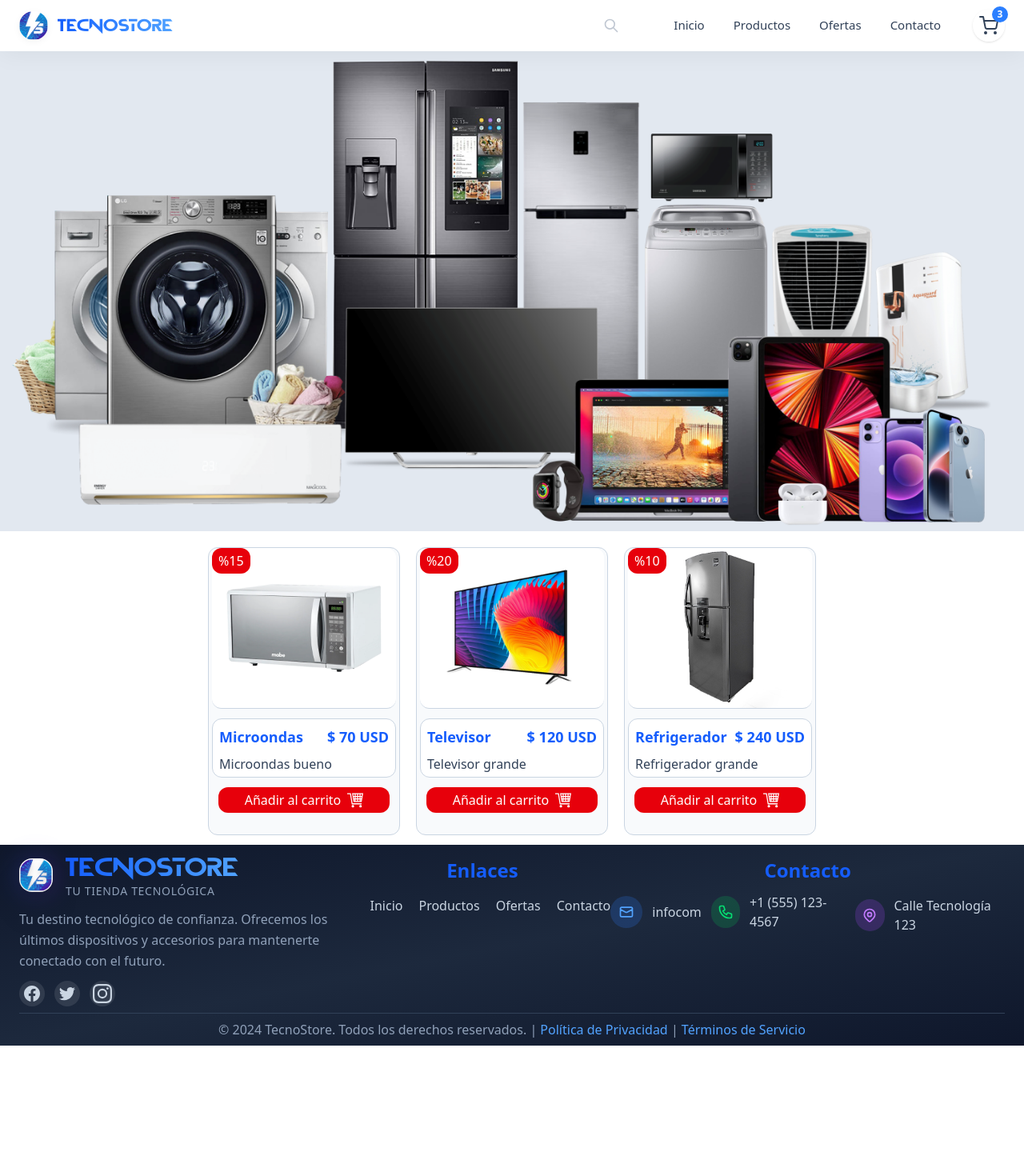
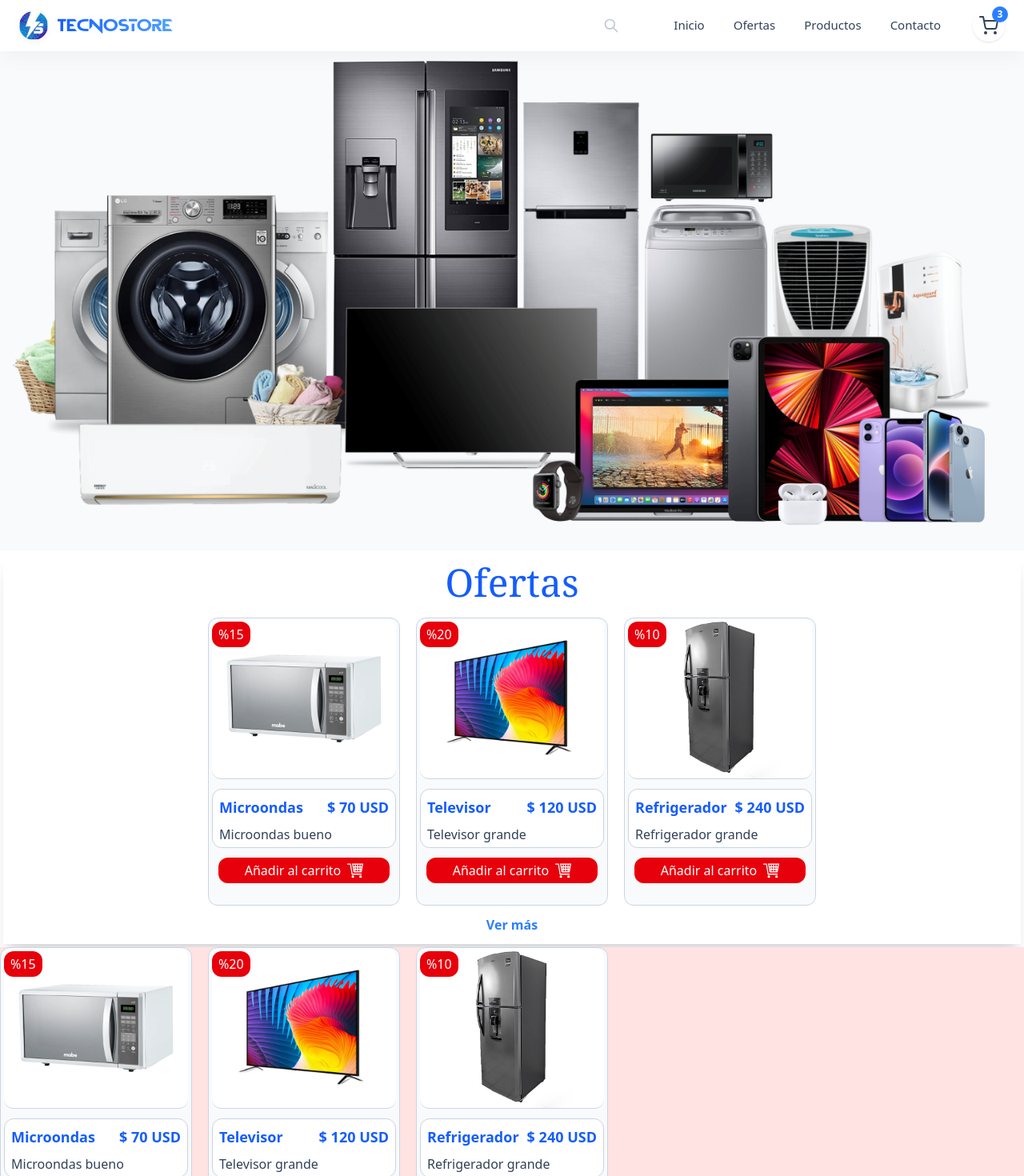
Before and after one commit to albesroger/Technology_Store, an Angular app in the folder frontend/: page / in a window 1280 px wide. Shown: the top 1470 px of the page at 80% size. Before the commit the page ends 1307 px from the top, so only its background shows below. Built offline with nearby package versions, Linux system fonts and the light colour scheme.

Commit message:
footer y home

```diff
--- a/frontend/src/app/components/home/hero/home.component.html
+++ b/frontend/src/app/components/home/hero/home.component.html
@@ -1,8 +1,26 @@
-<div class="w-full flex justify-center">
-  <div class="w-full h-150 bg-slate-200 flex justify-center">
-    <img src="assets/w4.png" alt="" class="w-350 h-150" />
+<div class="max-w-full flex justify-center">
+  <div class="w-full h-156 bg-slate-50 flex justify-center">
+    <img src="assets/w4.png" alt="" class="w-350 h-150 rounded-xl" />
   </div>
 </div>
-<div class="m-3 flex flex-row gap-5 mt-5 justify-center">
-  <app-tarjeta></app-tarjeta>
-</div>
+<section class="shadow-xl m-1 pb-3" id="ofertas">
+  <div class="flex justify-center pt-3">
+    <h3 class="text-5xl text-blue-600 font-serif">Ofertas</h3>
+  </div>
+
+  <div class="m-3 flex gap-5 mt-5 justify-center">
+    <app-tarjeta></app-tarjeta>
+  </div>
+
+  <div class="w-full flex justify-center">
+    <a
+      href=""
+      class="text-blue-500 font-semibold text-md hover:scale-110 hover:border-b-2 transition-transform duration-300"
+      >Ver más</a
+    >
+  </div>
+</section>
+
+<section id="product">
+  <app-product-section></app-product-section>
+</section>
--- a/frontend/src/app/components/home/hero/home.component.ts
+++ b/frontend/src/app/components/home/hero/home.component.ts
@@ -1,9 +1,10 @@
 import { Component } from '@angular/core';
 import { TarjetaComponent } from "@components/tarjeta/tarjeta.component";
+import { ProductSectionComponent } from "@components/productSection/productSection.component";
 
 @Component({
   selector: 'home',
-  imports: [TarjetaComponent],
+  imports: [TarjetaComponent, ProductSectionComponent],
   templateUrl: './home.component.html',
 })
 export class HomeComponent {}
--- a/frontend/src/app/components/layout/footer/footer.component.html
+++ b/frontend/src/app/components/layout/footer/footer.component.html
@@ -1,17 +1,17 @@
 <div
-  class="bg-gradient-to-br from-slate-900 via-slate-800 to-slate-900 text-white py-2 px-6"
+  class="bg-gradient-to-br from-slate-900 via-slate-800 to-slate-900 text-white py-2"
 >
-  <div class="w-full mx-auto ">
-    <div class="flex justify-around mb-2">
+  <div class="w-full mx-auto">
+    <div class="flex space-x-75 mb-2 justify-center">
       <!-- Logo y Información -->
-      <div class="md:col-span-2 space-y-3">
+      <div class="md:col-span-2 w-75 space-y-3">
         <div class="flex items-center space-x-4">
           <div class="relative group">
             <div
               class="absolute inset-0 bg-gradient-to-r from-blue-600 to-purple-600 rounded-2xl blur-lg opacity-25 group-hover:opacity-40 transition-opacity duration-500"
             ></div>
             <div
-              class="relative   bg-white backdrop-blur-sm rounded-2xl border border-white/20 shadow-2xl hover:shadow-purple-500/20 transition-all duration-500"
+              class="relative bg-white backdrop-blur-sm rounded-2xl border border-white/20 shadow-2xl hover:shadow-purple-500/20 transition-all duration-500"
             >
               <img
                 src="assets/logoPrinc.png"
@@ -95,7 +95,7 @@
       <!-- Enlaces rápidos -->
       <div class="space-y-3 mt-2 flex flex-col items-center">
         <h3 class="text-2xl font-bold text-blue-600 pb-1">Enlaces</h3>
-        <ul class="space-y-2 flex flex-col xl:flex-row">
+        <ul class="space-y-2 flex flex-col 2xl:flex-row">
           <li>
             <a
               href="#"
@@ -146,7 +146,9 @@
       <!-- Contacto -->
       <div class="space-y-2 mt-2 flex flex-col items-center">
         <h3 class="text-2xl font-bold text-blue-600 pb-1">Contacto</h3>
-        <div class="space-y-2 text-slate-300 md:flex-col xl:flex-row xl:gap-3 flex">
+        <div
+          class="space-y-2 text-slate-300 md:flex-col 2xl:flex-row xl:gap-3 flex"
+        >
           <div class="flex items-center space-x-3">
             <div
               class="w-10 h-10 bg-blue-500/20 rounded-full flex items-center justify-center"
--- a/frontend/src/app/components/layout/nav_bar/nav_bar.component.html
+++ b/frontend/src/app/components/layout/nav_bar/nav_bar.component.html
@@ -12,16 +12,17 @@
     <img
       src="assets/logoPrinc.png"
       alt="logo"
-      class="h-9 w-9 mr-3 bg-white  rounded-full backdrop-blur-sm"
+      class="h-9 w-9 mr-3 bg-white rounded-full backdrop-blur-sm"
       style="box-shadow: 0 2px 10px rgba(0, 0, 0, 0.05)"
     />
-    <p class="font-hunter text-2xl bg-gradient-to-r from-blue-600 to-blue-400 bg-clip-text text-transparent">
+    <p
+      class="font-hunter text-2xl bg-gradient-to-r from-blue-600 to-blue-400 bg-clip-text text-transparent"
+    >
       TecnoStore
     </p>
   </div>
 
   <div class="relative flex h-16 items-center justify-between gap-6">
-
     <!--Search bar-->
     <div class="hidden md:block">
       <form action="" class="relative w-max">
@@ -55,35 +56,46 @@
           class="relative px-4 h-full flex items-center text-slate-700 hover:text-blue-600 font-medium text-[15px] transition-colors group"
         >
           <span class="relative z-10">Inicio</span>
-          <span class="absolute bottom-0 left-0 right-0 h-0.5 bg-blue-500 scale-x-0 group-hover:scale-x-100 transition-transform duration-300"></span>
+          <span
+            class="absolute bottom-0 left-0 right-0 h-0.5 bg-blue-500 scale-x-0 group-hover:scale-x-100 transition-transform duration-300"
+          ></span>
+        </a>
+
+        <a
+          href="#"
+          class="relative px-4 h-full flex items-center text-slate-700 hover:text-blue-600 font-medium text-[15px] transition-colors group"
+        >
+          <span class="relative z-10">Ofertas</span>
+          <span
+            class="absolute bottom-0 left-0 right-0 h-0.5 bg-blue-500 scale-x-0 group-hover:scale-x-100 transition-transform duration-300"
+          ></span>
         </a>
         <a
           href="#"
           class="relative px-4 h-full flex items-center text-slate-700 hover:text-blue-600 font-medium text-[15px] transition-colors group"
         >
           <span class="relative z-10">Productos</span>
-          <span class="absolute bottom-0 left-0 right-0 h-0.5 bg-blue-500 scale-x-0 group-hover:scale-x-100 transition-transform duration-300"></span>
-        </a>
-        <a
-          href="#"
-          class="relative px-4 h-full flex items-center text-slate-700 hover:text-blue-600 font-medium text-[15px] transition-colors group"
-        >
-          <span class="relative z-10">Ofertas</span>
-          <span class="absolute bottom-0 left-0 right-0 h-0.5 bg-blue-500 scale-x-0 group-hover:scale-x-100 transition-transform duration-300"></span>
+          <span
+            class="absolute bottom-0 left-0 right-0 h-0.5 bg-blue-500 scale-x-0 group-hover:scale-x-100 transition-transform duration-300"
+          ></span>
         </a>
         <a
           href="#"
           class="relative px-4 h-full flex items-center text-slate-700 hover:text-blue-600 font-medium text-[15px] transition-colors group"
         >
           <span class="relative z-10">Contacto</span>
-          <span class="absolute bottom-0 left-0 right-0 h-0.5 bg-blue-500 scale-x-0 group-hover:scale-x-100 transition-transform duration-300"></span>
+          <span
+            class="absolute bottom-0 left-0 right-0 h-0.5 bg-blue-500 scale-x-0 group-hover:scale-x-100 transition-transform duration-300"
+          ></span>
         </a>
       </div>
     </div>
 
     <!-- Car Icon -->
     <div class="relative group">
-      <button class="p-2 rounded-full bg-white/80 hover:bg-white transition-all duration-200 shadow-sm hover:shadow-md">
+      <button
+        class="p-2 rounded-full bg-white/80 hover:bg-white transition-all duration-200 shadow-sm hover:shadow-md"
+      >
         <svg
           width="24"
           height="24"
@@ -117,11 +129,16 @@
           />
         </svg>
       </button>
-      <span class="absolute -top-1 -right-1 bg-blue-500 text-white text-xs font-bold rounded-full h-5 w-5 flex items-center justify-center">3</span>
+      <span
+        class="absolute -top-1 -right-1 bg-blue-500 text-white text-xs font-bold rounded-full h-5 w-5 flex items-center justify-center"
+        >3</span
+      >
     </div>
 
     <!-- Mobile menu button -->
-    <button class="md:hidden p-2 rounded-lg hover:bg-gray-100/50 transition-colors">
+    <button
+      class="md:hidden p-2 rounded-lg hover:bg-gray-100/50 transition-colors"
+    >
       <svg
         xmlns="http://www.w3.org/2000/svg"
         class="h-6 w-6 text-slate-700"
--- /dev/null
+++ b/frontend/src/app/components/productSection/productSection.component.html
@@ -0,0 +1,5 @@
+<div class="w-full h-100 bg-red-100">
+
+    <app-tarjeta></app-tarjeta>
+
+</div>
--- /dev/null
+++ b/frontend/src/app/components/productSection/productSection.component.ts
@@ -0,0 +1,23 @@
+import { Component } from '@angular/core';
+import { TarjetaComponent } from "@components/tarjeta/tarjeta.component";
+
+@Component({
+  selector: 'app-product-section',
+  imports: [TarjetaComponent],
+  templateUrl: './productSection.component.html',
+})
+export class ProductSectionComponent {
+  equipo = {
+    img: '',
+    price: 0,
+    name: '',
+    description: '',
+    rebaja: 0,
+    categoria: '',
+  };
+
+  productos_Exist=[{
+
+  }]
+
+}
--- a/frontend/src/app/components/tarjeta/tarjeta.component.html
+++ b/frontend/src/app/components/tarjeta/tarjeta.component.html
@@ -1,14 +1,14 @@
 <div class="flex flex-row gap-5">
   @for (equipo of equipos; track $index) {
   <div
-    class="flex flex-col h-90 w-60 bg-slate-50 border-1 border-slate-300 rounded-xl space-y-3"
+    class="flex flex-col h-90 w-60 bg-slate-50 border-1 border-slate-300 rounded-xl space-y-3 hover:scale-105 transition-transform duration-300"
   >
     <div
       class="relative flex justify-center border-b-1 rounded-xl border-slate-300 bg-white mx-1"
     >
       @if (equipo.rebaja > 0) {
       <div
-        class="bg-red-600 h-8 w-12 flex items-center rounded-xl left-0 absolute"
+        class="bg-red-600 h-8 w-12 flex mt-1 items-center rounded-xl left-0 absolute"
       >
         <p class="text-white px-2">%{{ equipo.rebaja }}</p>
       </div>
--- a/frontend/src/app/components/tarjeta/tarjeta.component.ts
+++ b/frontend/src/app/components/tarjeta/tarjeta.component.ts
@@ -1,5 +1,4 @@
-import { Component } from '@angular/core';
-import { DecimalPipe } from '@angular/common';
+import { Component, Input, input } from '@angular/core';
 
 @Component({
   selector: 'app-tarjeta',
```
